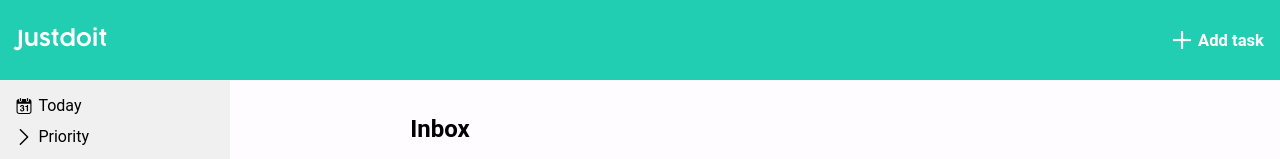
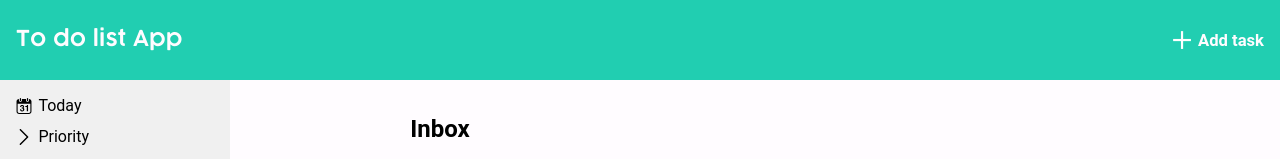
Before and after one commit to ronaldfer/todolist, a website built with webpack: page src/index.html in a window 1280 px wide. Shown: the top 159 px of the page. Built offline with nearby package versions, Linux system fonts and the light colour scheme.

Commit message:
Change title

```diff
--- a/src/index.html
+++ b/src/index.html
@@ -9,7 +9,7 @@
   <body>
     <div id="container">
       <header id="header">
-        <p>Justdoit</p>
+        <p>To do list App</p>
         <button id="addTaskButton">
           <img src="./images/plus.png" alt="Add">
           Add task
```
